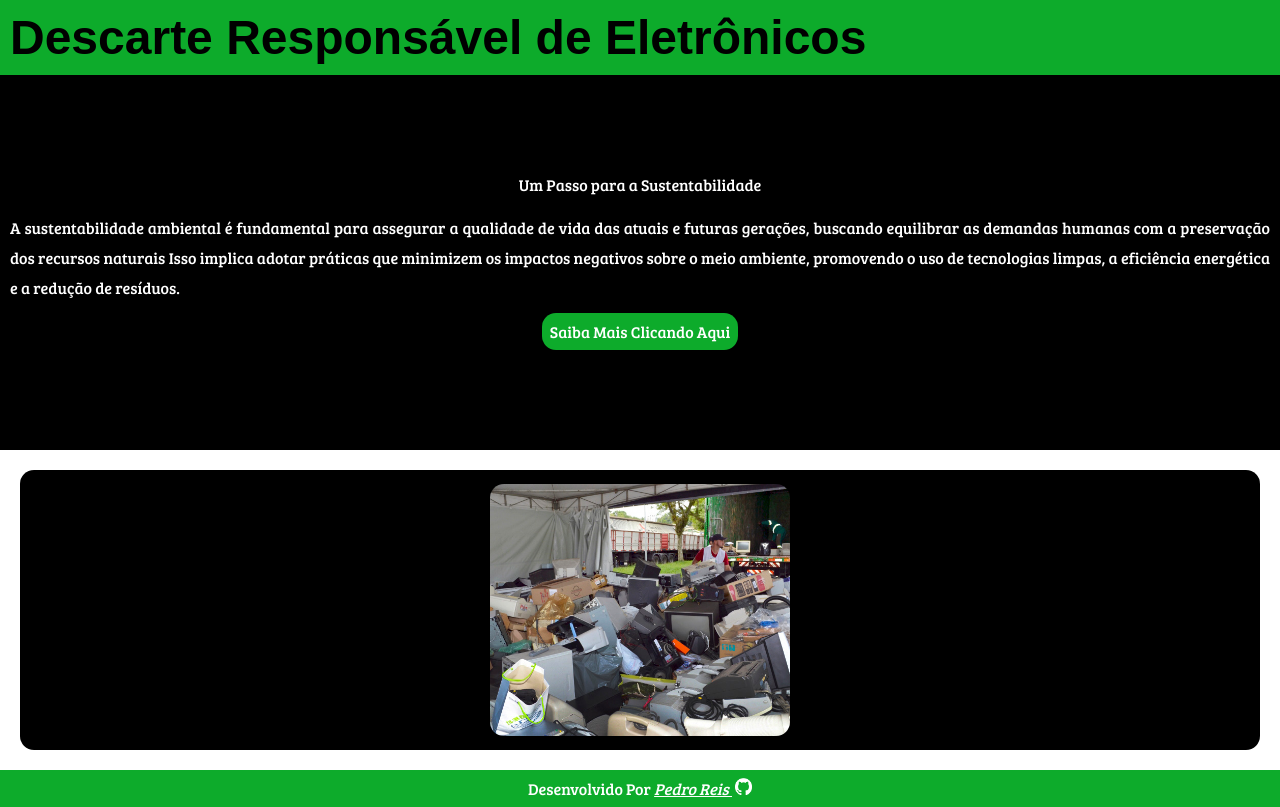
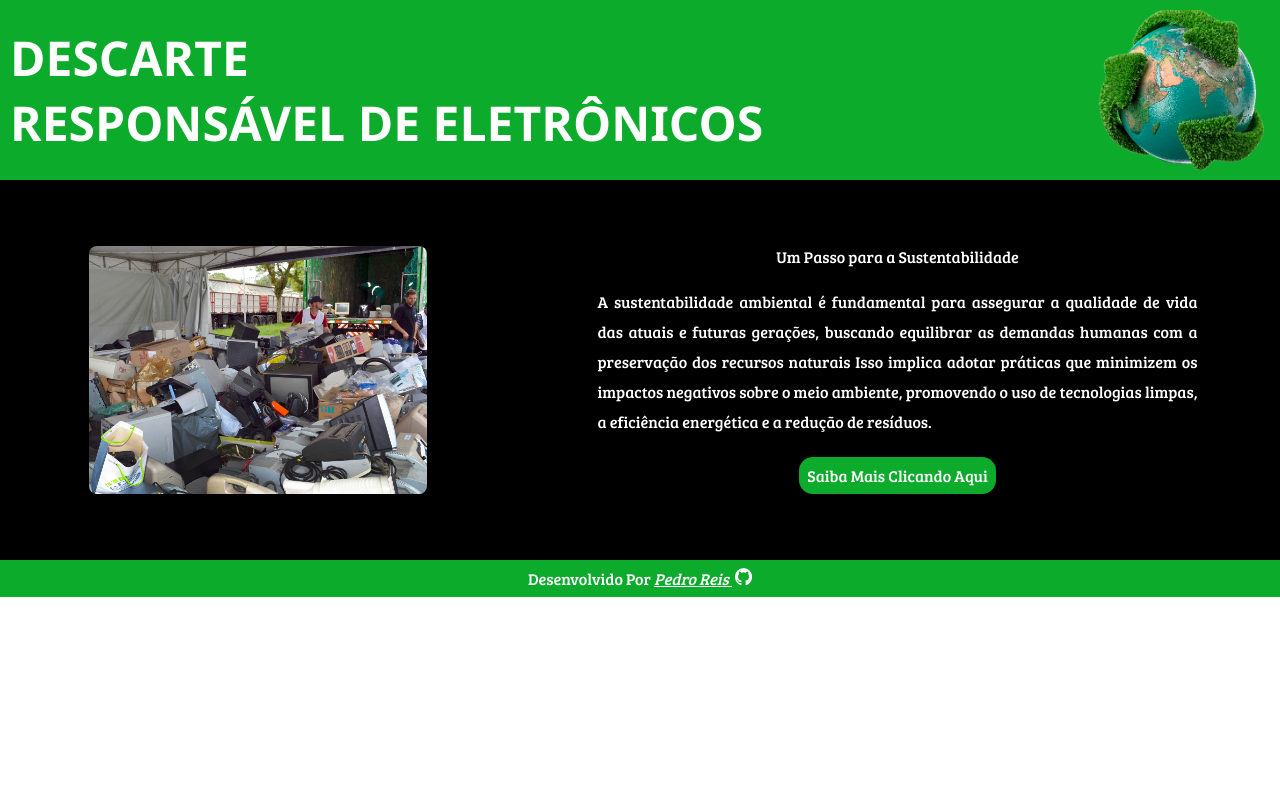
Before and after one commit to P3droReis/extensao, a plain HTML site: page index.html in a window 1280 px wide. Drawn offline with Linux system fonts and the light colour scheme.

Commit message:
Muitas Atualizações

```diff
--- a/index.html
+++ b/index.html
@@ -11,24 +11,23 @@
 </head>
 <body>
     <header class="cabecalho">
-        <h1>Descarte Responsável de Eletrônicos</h1>
+        <h1>DESCARTE <br> RESPONSÁVEL DE ELETRÔNICOS</h1>
+        <img class="img-cabe" src="imagens/Planeta.png" alt="Planeta Terra">
     </header>
 
     <main>
+        <div class="conteiner">
+            <div class="carrosel" id="carrosel-imagem">
+                <img src="imagens/Reciclagem01.jpg" alt="Reciclando">
+                <img src="imagens/Reciclagem02.jpg" alt="Reclilando02">
+                <img src="imagens/Reciclagem03.jpg" alt="Reciclando03">
+            </div>
+        </div>
         <div class="paragrafo">
             <p class="titulo">Um Passo para a Sustentabilidade</p>
             <p class="texto">A sustentabilidade ambiental é fundamental para assegurar a qualidade de vida das atuais e futuras gerações, buscando equilibrar as demandas humanas com a preservação dos recursos naturais
             Isso implica adotar práticas que minimizem os impactos negativos sobre o meio ambiente, promovendo o uso de tecnologias limpas, a eficiência energética e a redução de resíduos.</p>
             <a class="botao" href="https://greeneletron.org.br/blog/tudo-o-que-voce-precisa-saber-sobre-o-lixo-eletronico/" target="_blank"><p>Saiba Mais Clicando Aqui</p></a>
-        </div>
-        <div class="caixa">
-            <div class="conteiner">
-                <div class="carrosel" id="carrosel-imagem">
-                    <img src="imagens/Reciclagem01.jpg" alt="Reciclando">
-                    <img src="imagens/Reciclagem02.jpg" alt="Reclilando02">
-                    <img src="imagens/Reciclagem03.jpg" alt="Reciclando03">
-                </div>
-            </div>
         </div>
     </main>
 
--- a/style.css
+++ b/style.css
@@ -13,19 +13,63 @@
 */
 
 .cabecalho {
-    font-family: Arial, Helvetica, sans-serif;
-    max-width: 100%;
     background-color: #0DAB2B ;
     padding: 10px;
+    height: 180px;
+    display: flex;
+    justify-content: space-between;
 }
 
 .cabecalho > h1 {
+    font-family: 'Segoe UI', Tahoma, Geneva, Verdana, sans-serif;
     font-size: 3em;
+    color: #ffffff;
+    display: flex;
+    align-items: center;
+}
+
+.img-cabe {
+    width: 180px;
+}
+
+
+main {
+    background-color: #000000;
+    height: 380px;
+    display: flex;
+    justify-content:space-around;
+    align-items: center;
+
+}
+
+.conteiner {
+    box-shadow: 2px 2px 4px black;
+    border: 6px solid black;
+    border-radius: 14px;
+    margin: auto;
+    overflow: hidden;
+    width: 350px;
+    height: 260px;
+    margin: 20px;
+}
+
+.carrosel {
+    background-color: #000000;
+    display: flex;
+    transition: transform 1s ease-in-out;
+    transform: translateX(0);
+}
+
+img {
+    object-fit: cover;
+    width: 350px;
 }
 
 .paragrafo {
     background-color: #000000;
-    height: 375px;
+    border-radius: 14px;
+    padding: 10px;
+    width: 50%;
     display: flex;
     flex-direction: column;
     justify-content: center;
@@ -33,13 +77,13 @@
 }
 
 .titulo {
+    margin: 10px;
     font-family: "Bree Serif", serif;
     color: #ffffff;
-    margin: 8px;
-
 }
 
 .texto {
+    margin-bottom: 10px;
     padding: 10px;
     font-family: "Bree Serif", serif;
     color: #ffffff;
@@ -57,33 +101,6 @@
     border-radius: 14px;
 }
 
-.caixa {
-    height: 280px;
-    background-color: #000000;
-    border-radius: 14px;
-    margin: 20px;
-    display: flex;
-}
-
-.conteiner {
-    box-shadow: 2px 2px 4px black;
-    border-radius: 14px;
-    margin: auto;
-    overflow: hidden;
-    width: 300px;
-}
-
-.carrosel {
-    background-color: #000000;
-    display: flex;
-    transition: transform 1s ease-in-out;
-    transform: translateX(0);
-}
-
-img {
-    object-fit: cover;
-    width: 350px;
-}
 
 footer{
     background-color: #0DAB2B;
@@ -105,3 +122,10 @@ footer > p > a {
     padding-left: 3px;
     width: 20px;
 }
+
+@media screen and (min-width:1330px) {
+    main {
+        height: 428px;
+    }
+
+}
```
Also changed, not shown: imagens/Planeta.png (added).
